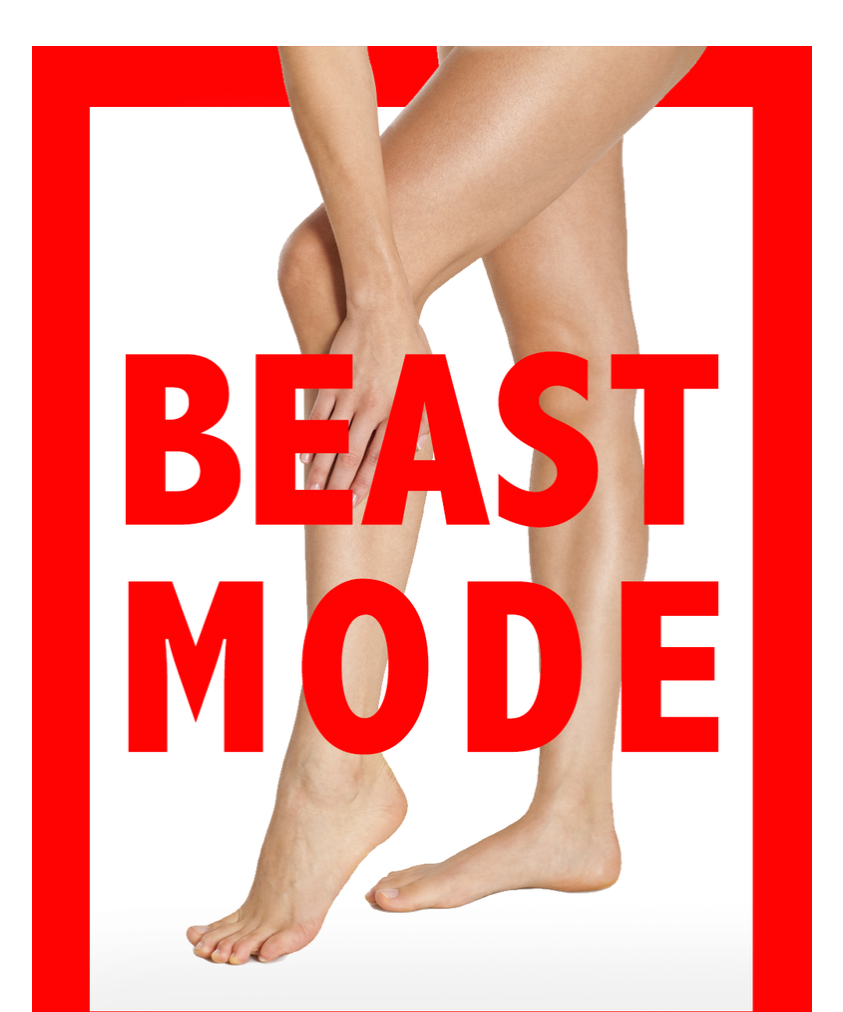
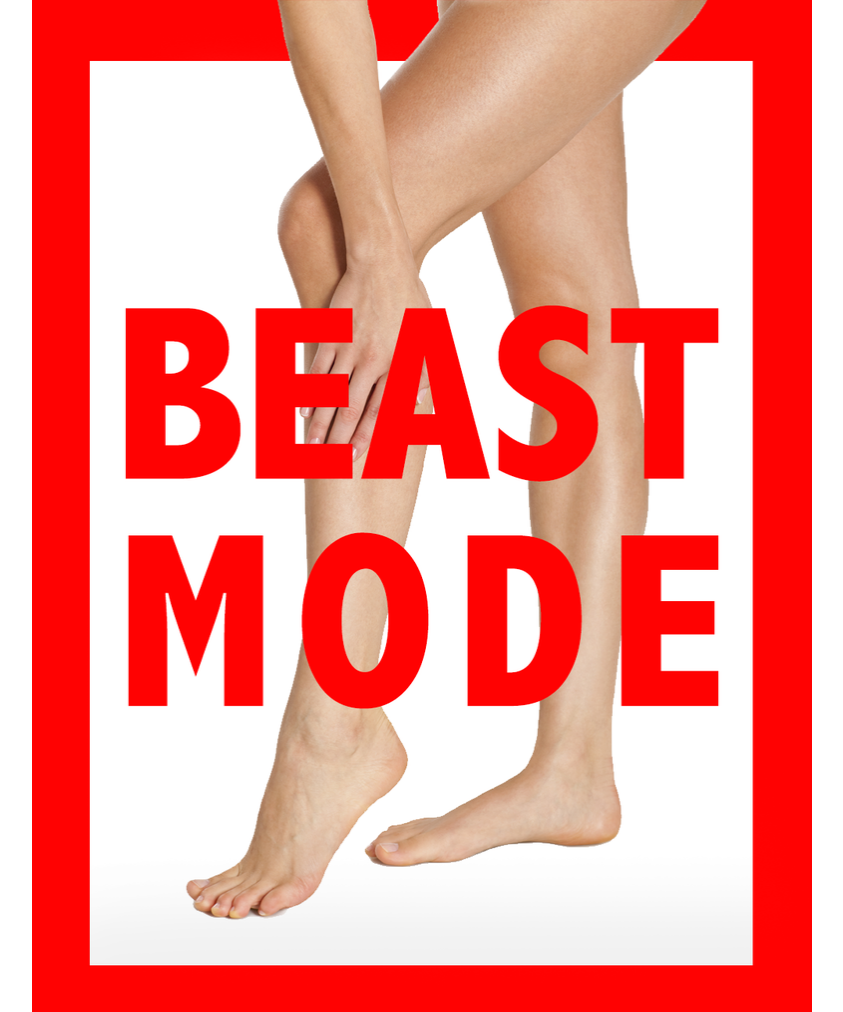
Before and after one commit to jianshentan/beastmade-temporary, a plain HTML site: page index.html in a window 1280 px wide. Shown: the top 1012 px of the page, without its empty margins (218-1061 px from the left). Drawn offline with Linux system fonts and the light colour scheme.

Commit message:
margin error

```diff
--- a/index.html
+++ b/index.html
@@ -5,6 +5,9 @@
       font-family: 'Roboto Condensed', sans-serif;
       color: red;
       text-align: center;
+    }
+    body {
+      margin: 0px;
     }
     img {
       width: 780px;
@@ -17,7 +20,6 @@
       font-weight: 700;
     }
   </style>
-  <br><br>
   <img src="beastmode-comingsoon.png">
   <div class="coming-soon">COMING SOON</div>
   <br><br>
```
